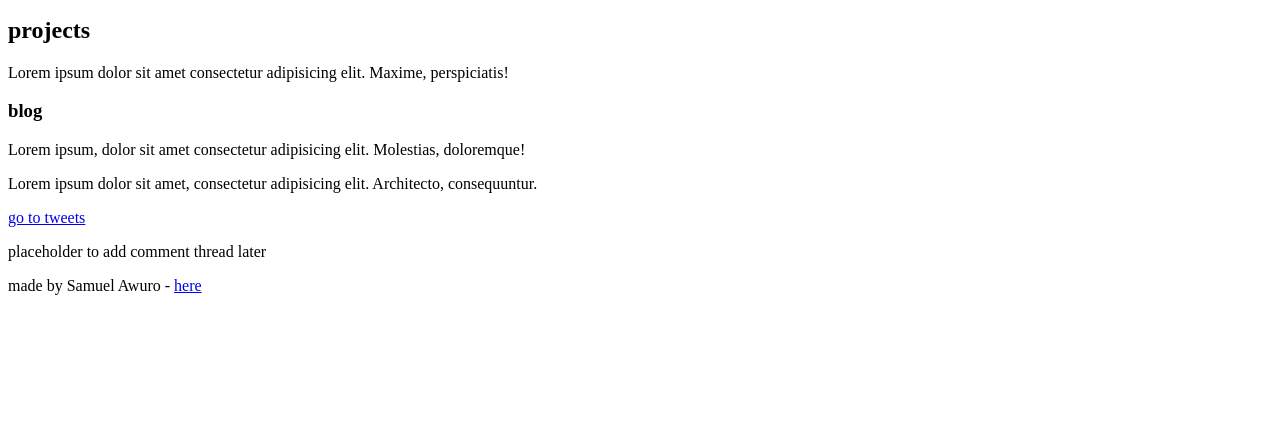
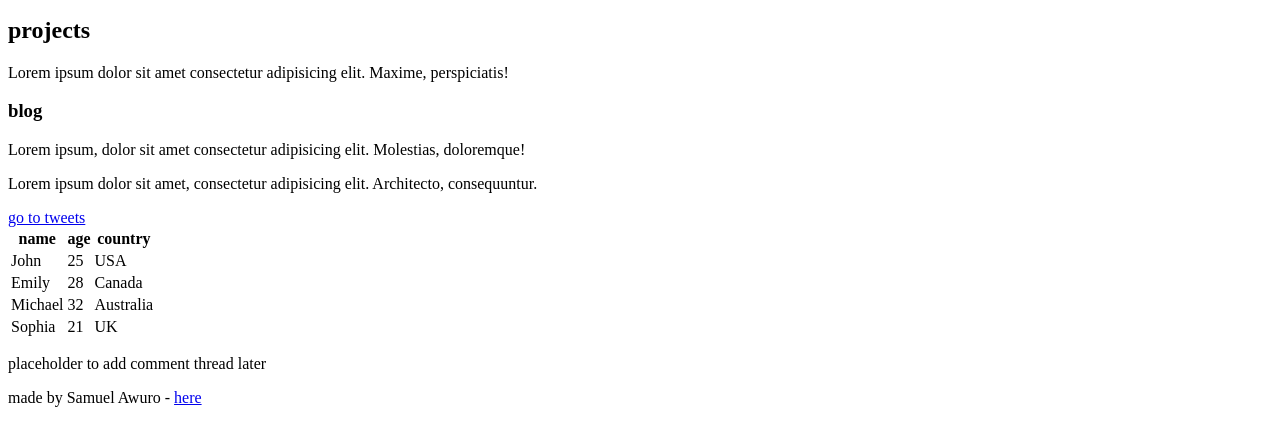
Before and after one commit to Awuro7297/My_First_Portfolio, a plain HTML site: page html_basic/index.html in a window 1280 px wide. Shown: the part 260-706 px from the top of the page. Drawn offline with Linux system fonts and the light colour scheme.

Commit message:
add table of learners to index page

```diff
--- a/html_basic/index.html
+++ b/html_basic/index.html
@@ -31,6 +31,38 @@
 
         <p>Lorem ipsum dolor sit amet, consectetur adipisicing elit. Architecto, consequuntur.</p>
         <a href="./tweets.html">go to tweets</a>
+        <table>
+            <thead>
+              <tr>
+                <th>name</th>
+                <th>age</th>
+                <th>country</th>
+              </tr>
+            </thead>
+            <tbody>
+                <tr>
+                    <td>John</td>
+                    <td>25</td>
+                    <td>USA</td>
+                </tr>
+
+                <tr>
+                    <td>Emily</td>
+                    <td>28</td>
+                    <td>Canada</td>
+                </tr>
+                <tr>
+                    <td>Michael</td>
+                    <td>32</td>
+                    <td>Australia</td>
+                </tr>
+                <tr>
+                    <td>Sophia</td>
+                    <td>21</td>
+                    <td>UK</td>
+                </tr>
+            </tbody>
+        </table>
     </article>
     <aside>
         <p>placeholder to add comment thread later</p>
```
